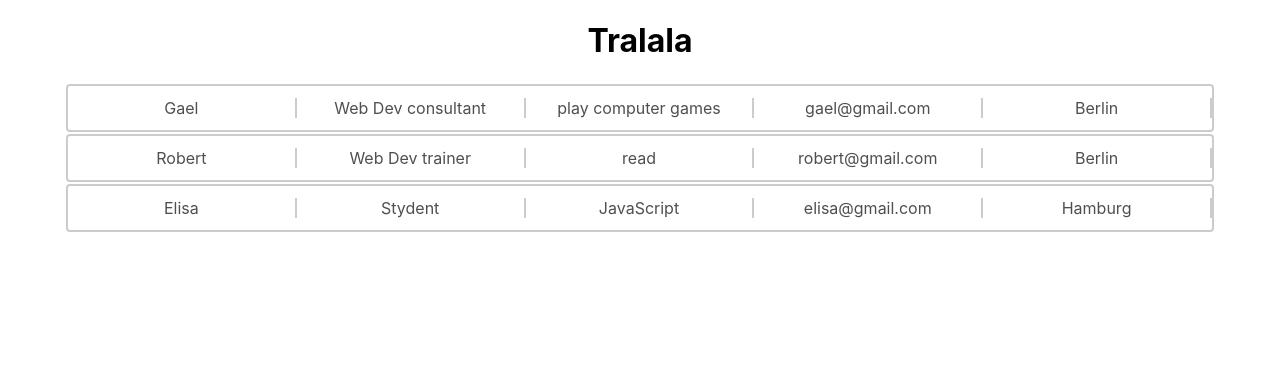
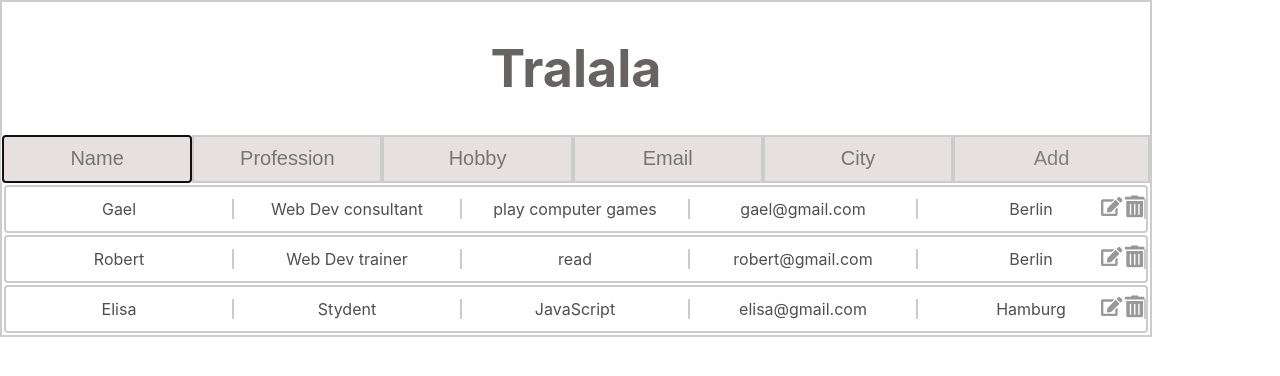
Before and after one commit to alliance-11/final, a React (Create React App) app: page / in a window 1280 px wide. Shown: the top 376 px of the page. Built offline with nearby package versions, Linux system fonts and the light colour scheme.

Commit message:
Add & Delete functions

```diff
--- a/package.json
+++ b/package.json
@@ -8,6 +8,7 @@
     "@testing-library/user-event": "^13.5.0",
     "react": "^18.0.0",
     "react-dom": "^18.0.0",
+    "react-icons": "^4.3.1",
     "react-scripts": "5.0.1",
     "sass": "^1.50.0",
     "web-vitals": "^2.1.4"
--- a/src/App.js
+++ b/src/App.js
@@ -29,12 +29,87 @@ function App() {
       city: "Hamburg",
     },
   ]);
+  const [newUser, setNewUser] = useState({
+    name: "",
+    profession: "",
+    hobby: "",
+    email: "",
+    city: "",
+  });
+
+  const addUser = () => {
+    const userNewState = {
+      id: Date.now().toString(),
+      name: newUser.name,
+      profession: newUser.profession,
+      hobby: newUser.hobby,
+      email: newUser.email,
+      city: newUser.city,
+    };
+    setUsers([...users, userNewState]);
+    setNewUser({
+      ...newUser,
+      name: "",
+      profession: "",
+      hobby: "",
+      email: "",
+      city: "",
+    });
+  };
+  const handleAddUser = (e) => {
+    setNewUser({ ...newUser, [e.target.name]: e.target.value });
+  };
+
+  const handleDelete = (id)=>{
+    const deleteUser= users.filter(user=>user.id !== id)
+    setUsers(deleteUser);
+  }
 
   return (
     <div className="App">
-      <h1>Tralala</h1>
       <div className="container">
-        <UsersList users={users} />
+        <h1>Tralala</h1>
+
+        <div className="add">
+          <input
+            type="text"
+            name="name"
+            placeholder="Name"
+            value={newUser.name}
+            onChange={handleAddUser}
+            autoFocus
+          />
+          <input
+            type="text"
+            name="profession"
+            placeholder="Profession"
+            value={newUser.profession}
+            onChange={handleAddUser}
+          />
+          <input
+            type="text"
+            name="hobby"
+            placeholder="Hobby"
+            value={newUser.hobby}
+            onChange={handleAddUser}
+          />
+          <input
+            type="text"
+            name="email"
+            placeholder="Email"
+            value={newUser.email}
+            onChange={handleAddUser}
+          />
+          <input
+            type="text"
+            name="city"
+            placeholder="City"
+            value={newUser.city}
+            onChange={handleAddUser}
+          />
+          <button onClick={addUser}>Add</button>
+        </div>
+        <UsersList users={users} handleDelete={handleDelete} />
       </div>
     </div>
   );
--- a/src/App.scss
+++ b/src/App.scss
@@ -16,9 +16,15 @@ code {
 }
 
 .App {
+  width: 100%;
+  height: 100vh;
+  display: column;
+  // justify-content: center;
   text-align: center;
+  // place-items: center;
+
   .links {
-    width: 100%;
+    // width: 100%;
     height: 8vh;
     display: flex;
     justify-content: space-around;
@@ -34,13 +40,11 @@ code {
     }
   }
   .container {
-    width: 100%;
-    display: flex;
-    // flex-direction: column;
-    align-items: center;
-    justify-content: center;
+    display: column;
+    width: 90%;
     font-size: calc(10px + 2vmin);
     color: rgb(104, 99, 99);
+    border: 2px solid #ccc;
 
     .search {
       margin-top: 20px;
@@ -69,7 +73,6 @@ code {
     }
 
     .add {
-      width: 99%;
       height: 3rem;
       display: flex;
       border-radius: 4px;
@@ -95,7 +98,7 @@ code {
       }
     }
     .users {
-      width: 90%;
+      width: 100%;
       display: column;
       justify-content: center;
 
@@ -110,7 +113,7 @@ code {
         border: 2px solid #ccc;
         display: flex;
         justify-content: space-between;
-        .item{
+        .item {
           width: 20%;
           border-right: 2px solid #ccc;
         }
@@ -125,7 +128,7 @@ code {
             color: rgb(153, 152, 152);
             cursor: pointer;
             :hover {
-              color: rgb(248, 244, 244);
+              color: rgb(102, 100, 100);
               outline: none;
             }
           }
--- a/src/components/UsersList.jsx
+++ b/src/components/UsersList.jsx
@@ -1,6 +1,6 @@
-import React from 'react'
+import { FaEdit, FaTrashAlt } from "react-icons/fa";
 
-const UsersList = ({users}) => {
+const UsersList = ({users, handleDelete}) => {
   return (
     <div className="users">
     {users.map((user) => (
@@ -10,6 +10,10 @@ const UsersList = ({users}) => {
         <div className='item'>{user.hobby}</div>
         <div className='item'>{user.email}</div>
         <div className='item'>{user.city}</div>
+        <div className="icons">
+        <FaEdit className="icon" role="button" tabIndex="0" />
+        <FaTrashAlt className="icon" role="button" tabIndex="0" onClick={() => handleDelete(user.id)} />
+        </div>
       </div>
     ))}
   </div>
```
Also changed, not shown: 1 other file (tests, documents, lock files or other folders).
